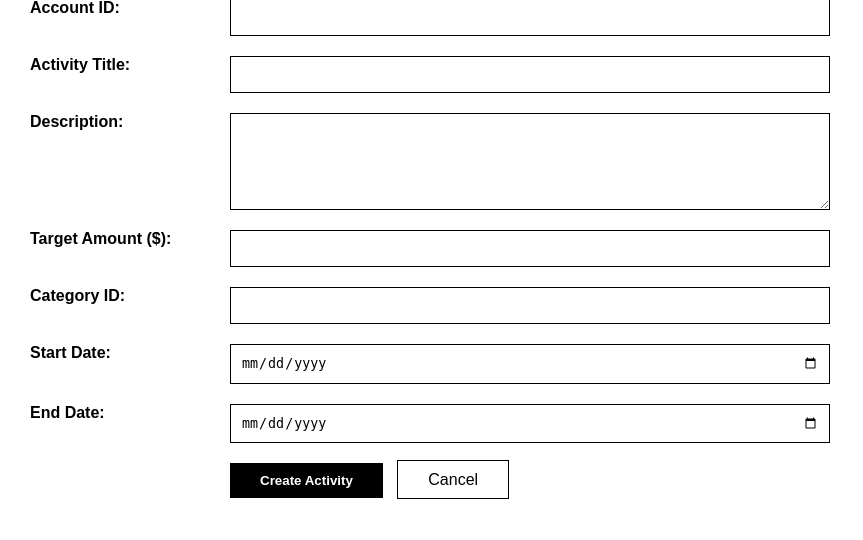
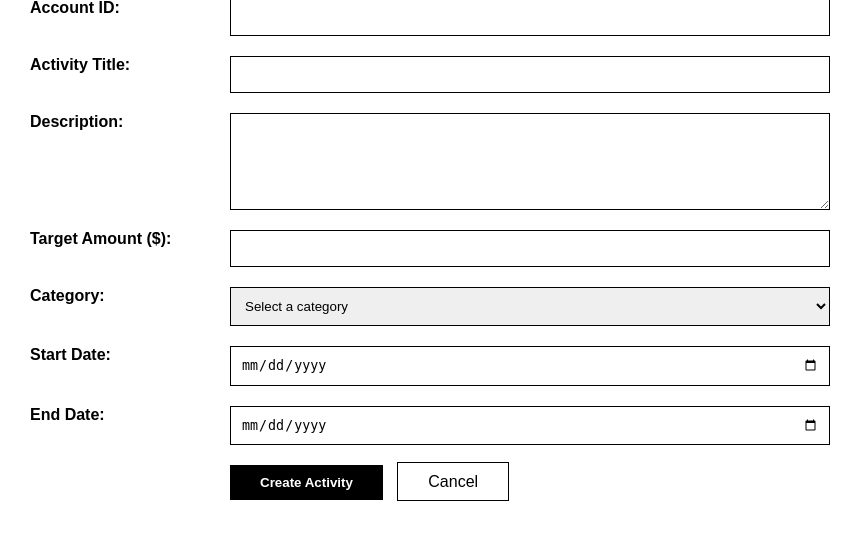
Before and after one commit to Anythingsaf22/CSIT314-SDM, a Flask app: template templates/activities/create_activity.html in a window 1280 px wide. Shown: the part 242-782 px from the top of the page, without its empty margins (0-863 px from the left). Run offline with Flask 3, Linux system fonts and the light colour scheme; the template is opened without the code that fills it, so the values that code supplies are empty.

Commit message:
Use category option instead of enter id
Use category option instead of enter id

```diff
--- a/templates/activities/create_activity.html
+++ b/templates/activities/create_activity.html
@@ -63,8 +63,13 @@
             </div>
 
             <div class="form-group">
-                <label for="categoryId">Category ID:</label>
-                <input type="number" id="categoryId" name="categoryId" required>
+                <label for="categoryId">Category:</label>
+                <select id="categoryId" name="categoryId" required>
+                    <option value="">Select a category</option>
+                    {% for category in categories %}
+                        <option value="{{ category.id }}">{{ category.categoryName }}</option>
+                    {% endfor %}
+                </select>
             </div>
 
             <div class="form-group">
```
